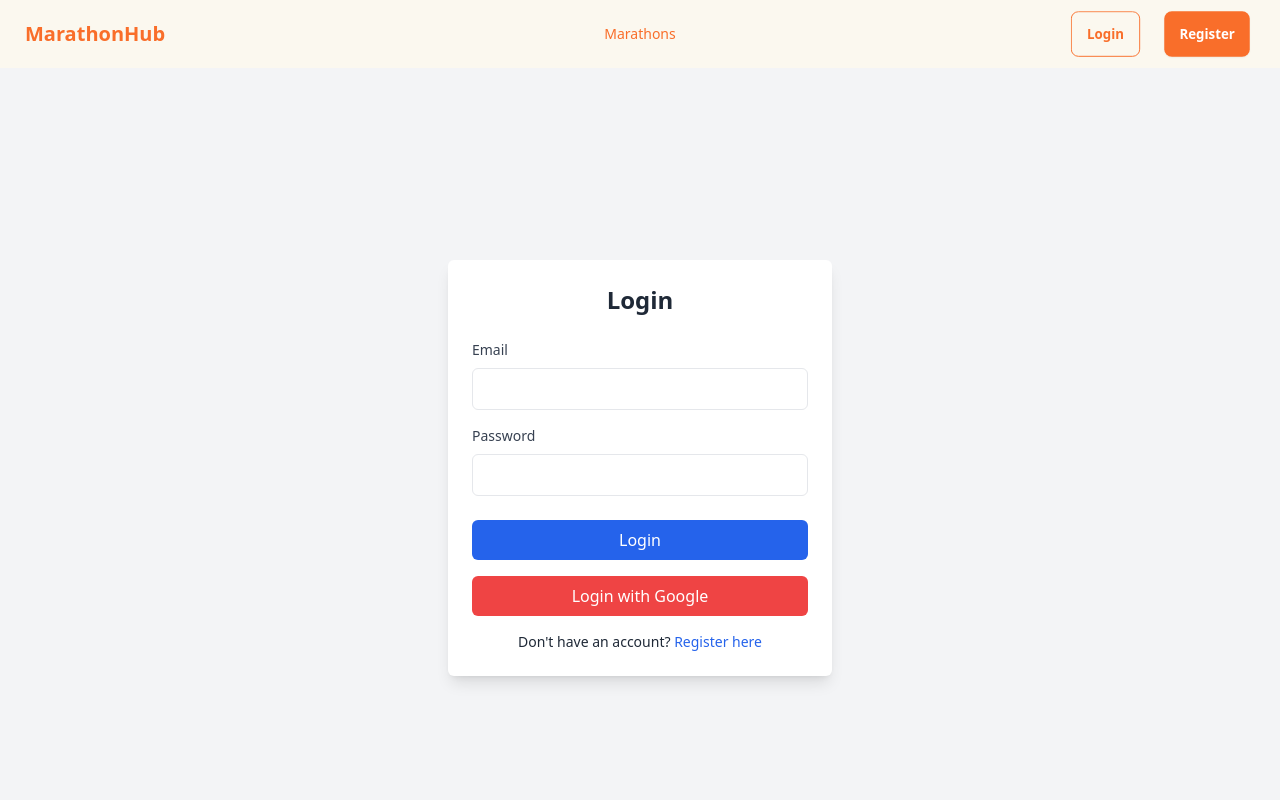
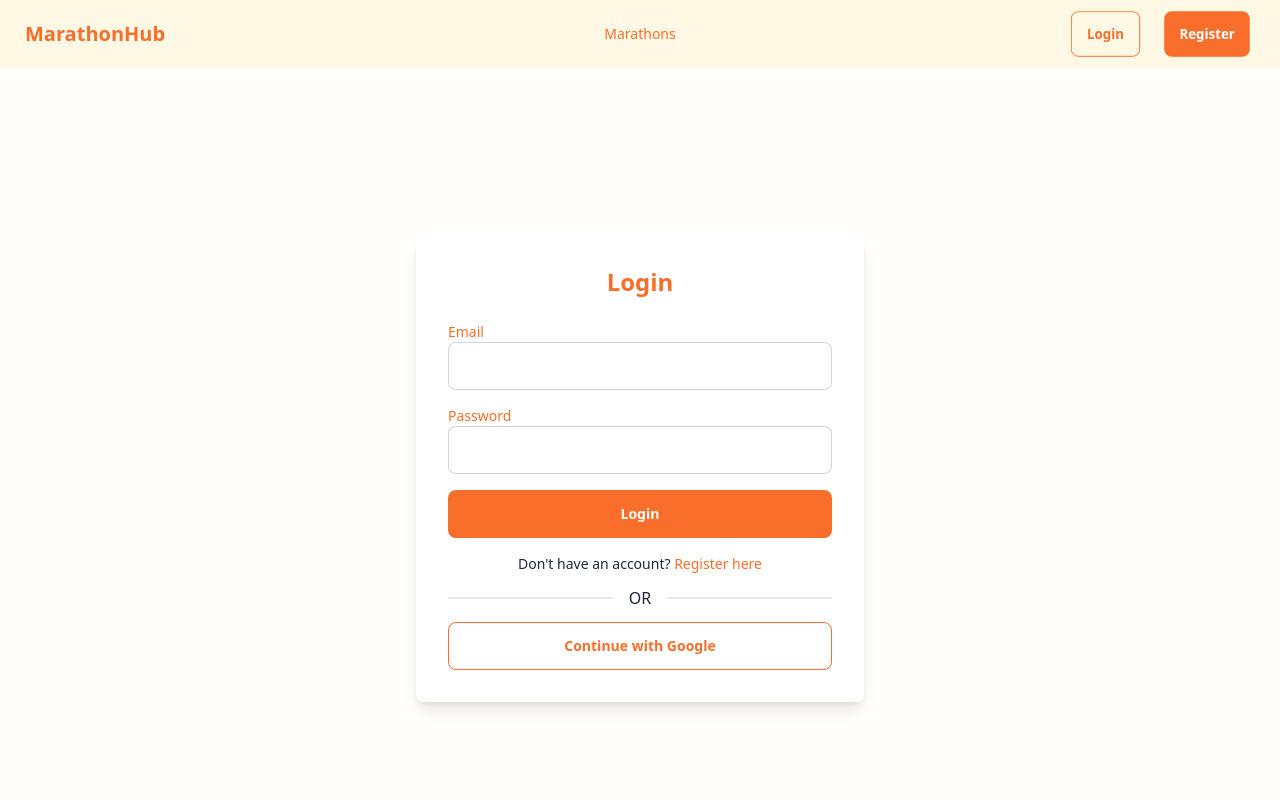
Before and after one commit to nahin440/Marathon-Hub, a React (Vite) app: page /login in a window 1280 px wide. Shown: the top 800 px of the page. Built offline with nearby package versions, Linux system fonts and the light colour scheme.

Commit message:
login and register page implemented

```diff
--- a/src/Components/Login/Login.jsx
+++ b/src/Components/Login/Login.jsx
@@ -1,85 +1,97 @@
 import React, { useState } from 'react';
 import { useNavigate } from 'react-router-dom';
-import { toast } from 'react-toastify';
-import { signInWithEmailAndPassword, signInWithPopup, GoogleAuthProvider } from 'firebase/auth';
-import { auth } from '../firebase'; // Make sure to set up Firebase and export 'auth'
+import { toast } from 'react-hot-toast';
 
 const Login = () => {
   const [email, setEmail] = useState('');
   const [password, setPassword] = useState('');
   const navigate = useNavigate();
 
+  // Dummy users for email/password matching
+  const registeredUsers = [
+    { email: 'user@example.com', password: 'password123' }
+  ];
+
   // Handle login with email and password
-  const handleLogin = async (e) => {
+  const handleLogin = (e) => {
     e.preventDefault();
-    try {
-      await signInWithEmailAndPassword(auth, email, password);
+
+    // Check if email and password match a registered user
+    const user = registeredUsers.find(
+      (user) => user.email === email && user.password === password
+    );
+
+    if (user) {
       navigate('/dashboard'); // Redirect to the dashboard or home page
-    } catch (error) {
+    } else {
       toast.error('Invalid email or password!');
     }
   };
 
-  // Handle Google login
-  const handleGoogleLogin = async () => {
-    const provider = new GoogleAuthProvider();
-    try {
-      await signInWithPopup(auth, provider);
-      navigate('/dashboard'); // Redirect to the dashboard
-    } catch (error) {
-      toast.error('Google login failed!');
-    }
-  };
-
   return (
-    <div className="flex justify-center items-center h-screen bg-gray-100">
-      <div className="w-full max-w-sm p-6 bg-white shadow-lg rounded-md">
-        <h2 className="text-2xl font-semibold mb-6 text-center">Login</h2>
+    <div
+      className="min-h-screen bg-[#fffefa] flex items-center justify-center px-4"
+    >
+      <div className="bg-white shadow-lg rounded-lg p-8 w-full max-w-md">
+        <h2 className="text-2xl font-bold text-center text-[#F96E2A] mb-6">
+          Login
+        </h2>
         <form onSubmit={handleLogin}>
+          {/* Email */}
           <div className="mb-4">
-            <label htmlFor="email" className="block text-sm font-medium text-gray-700">Email</label>
+            <label htmlFor="email" className="block text-sm font-medium text-[#F96E2A]">
+              Email
+            </label>
             <input
               type="email"
               id="email"
-              className="w-full mt-2 p-2 border rounded-md"
+              className="input input-bordered w-full"
               value={email}
               onChange={(e) => setEmail(e.target.value)}
               required
             />
           </div>
 
-          <div className="mb-6">
-            <label htmlFor="password" className="block text-sm font-medium text-gray-700">Password</label>
+          {/* Password */}
+          <div className="mb-4">
+            <label htmlFor="password" className="block text-sm font-medium text-[#F96E2A]">
+              Password
+            </label>
             <input
               type="password"
               id="password"
-              className="w-full mt-2 p-2 border rounded-md"
+              className="input input-bordered w-full"
               value={password}
               onChange={(e) => setPassword(e.target.value)}
               required
             />
           </div>
 
-          <button type="submit" className="w-full py-2 bg-blue-600 text-white rounded-md hover:bg-blue-700">
+          {/* Submit Button */}
+          <button
+            type="submit"
+            className="btn w-full bg-[#F96E2A] text-white border-none hover:bg-orange-600"
+          >
             Login
           </button>
         </form>
 
-        <div className="mt-4 flex justify-between items-center">
-          <button
-            onClick={handleGoogleLogin}
-            className="w-full py-2 bg-red-500 text-white rounded-md hover:bg-red-600"
-          >
-            Login with Google
-          </button>
-        </div>
+        {/* Redirect to Register */}
+        <p className="text-center mt-4 text-sm">
+          Don't have an account?{' '}
+          <a href="/register" className="text-[#F96E2A] hover:underline">
+            Register here
+          </a>
+        </p>
 
-        <div className="mt-4 text-center">
-          <p className="text-sm">
-            Don't have an account?{' '}
-            <a href="/register" className="text-blue-600 hover:underline">Register here</a>
-          </p>
-        </div>
+        {/* Google Login */}
+        <div className="divider my-4">OR</div>
+        <button
+          onClick={() => toast.success('Google login clicked!')}
+          className="btn btn-outline w-full flex items-center justify-center border-[#F96E2A] text-[#F96E2A] hover:bg-[#F96E2A] hover:text-white"
+        >
+          Continue with Google
+        </button>
       </div>
     </div>
   );
--- a/src/Components/NavBar/NavBar.jsx
+++ b/src/Components/NavBar/NavBar.jsx
@@ -8,12 +8,12 @@ const NavBar = ({ isLoggedIn }) => {
 
 
     return (
-        <div className="navbar bg-[#FBF8EF] text-[#F96E2A] shadow-lg">
+        <div className="navbar bg-[#fff8e4] text-[#F96E2A] shadow-lg">
             {/* Navbar Start */}
             <div className="navbar-start">
                 <button
                     className="btn btn-ghost md:hidden"
-                    onClick={()=>setIsMenuOpen(!isMenuOpen)}
+                    onClick={() => setIsMenuOpen(!isMenuOpen)}
                 >
                     {isMenuOpen ? <FaTimes className="text-2xl" /> : <FaBars className="text-2xl" />}
                 </button>
@@ -50,11 +50,11 @@ const NavBar = ({ isLoggedIn }) => {
                 ) : (
                     <div className='hidden md:block ' >
                         <div className="flex items-center space-x-4">
-                        <FaUserCircle className="text-2xl" />
-                        <button className="btn btn-outline border-[#F96E2A] text-[#F96E2A]">
-                            Logout
-                        </button>
-                    </div>
+                            <FaUserCircle className="text-2xl" />
+                            <button className="btn btn-outline border-[#F96E2A] text-[#F96E2A]">
+                                Logout
+                            </button>
+                        </div>
                     </div>
                 )}
             </div>
@@ -65,7 +65,7 @@ const NavBar = ({ isLoggedIn }) => {
                     <div className="fixed top-0 left-0 w-3/4 h-full bg-[#FBF8EF] shadow-lg z-50">
                         <button
                             className="absolute top-4 right-4 btn btn-ghost"
-                            onClick={()=>setIsMenuOpen(!isMenuOpen)}
+                            onClick={() => setIsMenuOpen(!isMenuOpen)}
                         >
                             <FaTimes className="text-2xl text-[#F96E2A]" />
                         </button>
@@ -77,7 +77,7 @@ const NavBar = ({ isLoggedIn }) => {
                             </li>
                             {isLoggedIn && (
                                 <li>
-                                    <Link to="/dashboard" className= " bg-orange-100 font-bold rounded-none text-[#F96E2A]" >
+                                    <Link to="/dashboard" className=" bg-orange-100 font-bold rounded-none text-[#F96E2A]" >
                                         Dashboard
                                     </Link>
                                 </li>
@@ -85,7 +85,7 @@ const NavBar = ({ isLoggedIn }) => {
                             {!isLoggedIn && (
                                 <>
                                     <li>
-                                        <Link to="/login" className= " bg-orange-100 font-bold rounded-none text-[#F96E2A]" >
+                                        <Link to="/login" className=" bg-orange-100 font-bold rounded-none text-[#F96E2A]" >
                                             Login
                                         </Link>
                                     </li>
--- a/src/Components/Register/Register.jsx
+++ b/src/Components/Register/Register.jsx
@@ -63,7 +63,7 @@ const Register = () => {
 
     return (
         <div
-            className="min-h-screen bg-[#FBF8EF] flex items-center justify-center px-4"
+            className="min-h-screen bg-[#fffefa] flex items-center justify-center px-4"
             data-aos="fade-up"
         >
             <Toaster position="top-center" reverseOrder={false} />
--- a/src/main.jsx
+++ b/src/main.jsx
@@ -40,7 +40,7 @@ const router = createBrowserRouter([
       },
       {
         path: "login",
-        element: <Login></Login>,
+        element: <Login></Login> ,
       },
     ],
   },
```
